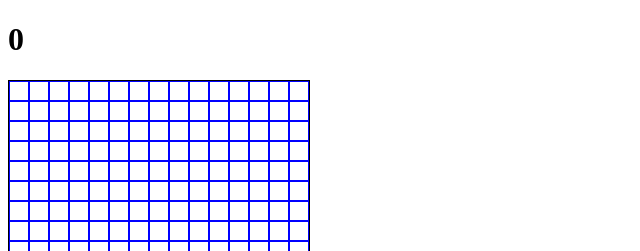
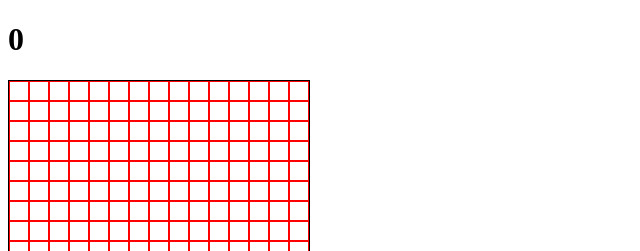
Before and after one commit to stevepo74/js-space-invaders, a plain HTML site: page index.html in a window 1280 px wide. Shown: the top 251 px of the page, without its empty margins (0-640 px from the left). Drawn offline with Linux system fonts and the light colour scheme.

Commit message:
border back to color red

```diff
--- a/style.css
+++ b/style.css
@@ -9,7 +9,7 @@
 .grid div {
     width: 20px;
     height: 20px;
-    border: solid 1px blue;
+    border: solid 1px red;
     box-sizing: border-box;
 
 }
```
